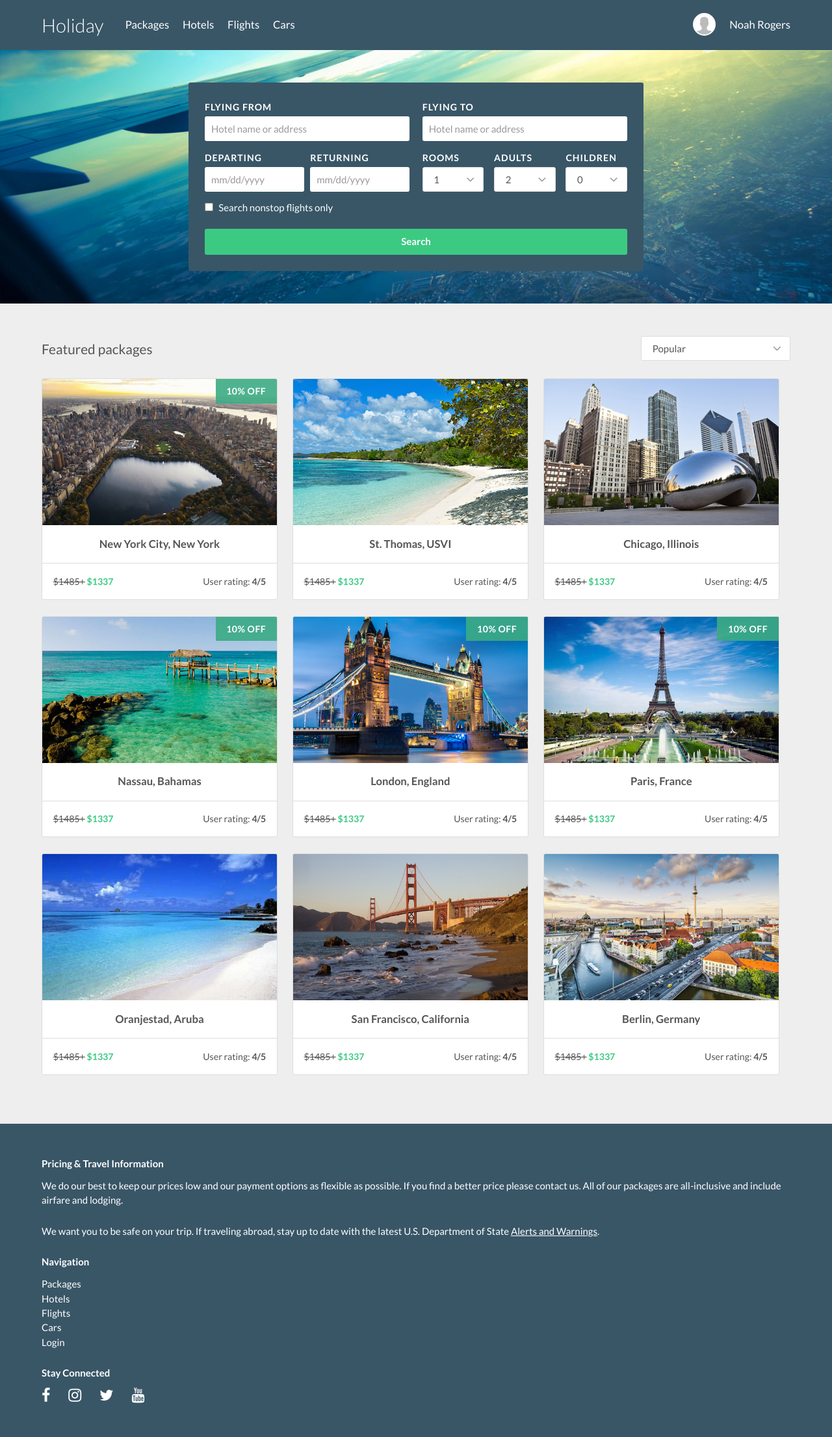
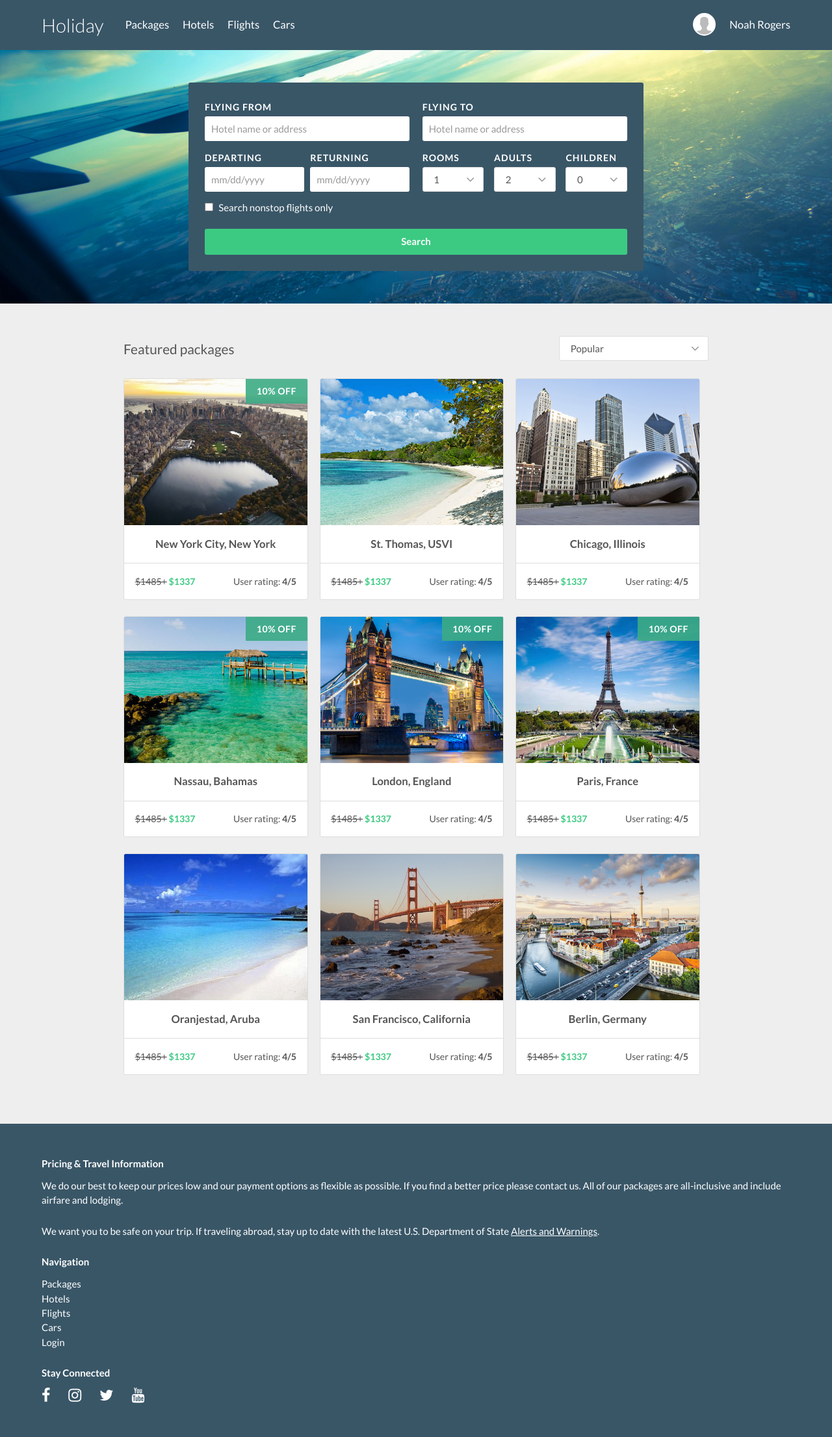
Before and after one commit to Treydor/holiday, a Jekyll site: the page built from index.html, in a window 1280 px wide. Shown: the whole page at 65% size. Built offline with Jekyll 4.4.1, drawn with Linux system fonts in a browser that asks for light colours; nearby versions of some CDN libraries.

Commit message:
Adds new container

```diff
--- a/index.html
+++ b/index.html
@@ -10,7 +10,7 @@ title: Holiday
 </section>
 
 <section>
-  <div class="container">
+  <div class="container container--narrow">
     <div class="section__header">
       <h2 class="section__title">Featured packages</h2>
       <div class="styled-select styled-select--sort">
--- a/packages/index.html
+++ b/packages/index.html
@@ -10,7 +10,7 @@ title: Holiday - Packages
 </section>
 
 <section>
-  <div class="container">
+  <div class="container container--narrow">
     <div class="section__header">
       <h2 class="section__title">Featured packages</h2>
       <div class="styled-select styled-select--sort">
```
